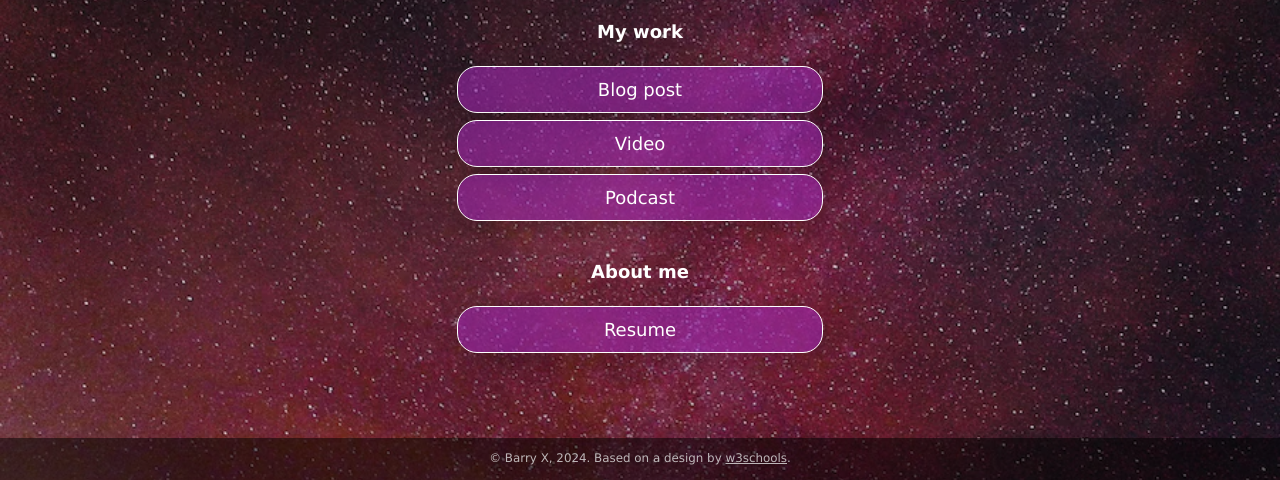
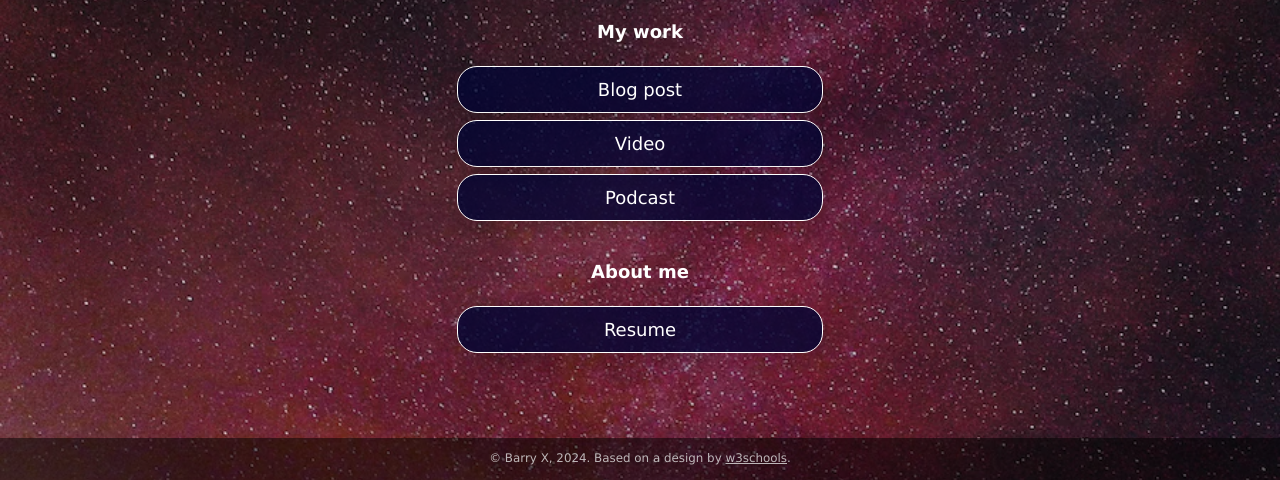
Before and after one commit to barry-xie/barry-xie.github.io, a plain HTML site: page index.html in a window 1280 px wide. Shown: the part 320-800 px from the top of the page. Drawn offline with Linux system fonts and the light colour scheme.

Commit message:
Update style.css

```diff
--- a/css/style.css
+++ b/css/style.css
@@ -1,9 +1,9 @@
 :root {
     --primaryText: #fff;
     --secondaryText: #ff015e;
-    --primary: rgba(156, 39, 176, .60);
+    --primary: rgba(0, 4, 50, 0.8);
     --secondary: rgba(255, 1, 94, .60);
-    --buttonHover: rgba(156, 39, 176, .40);
+    --buttonHover: rgba(0, 4, 50, 0.8);
     --smallButtonHover: rgba(0, 0, 0, .25);
 }
 
```
